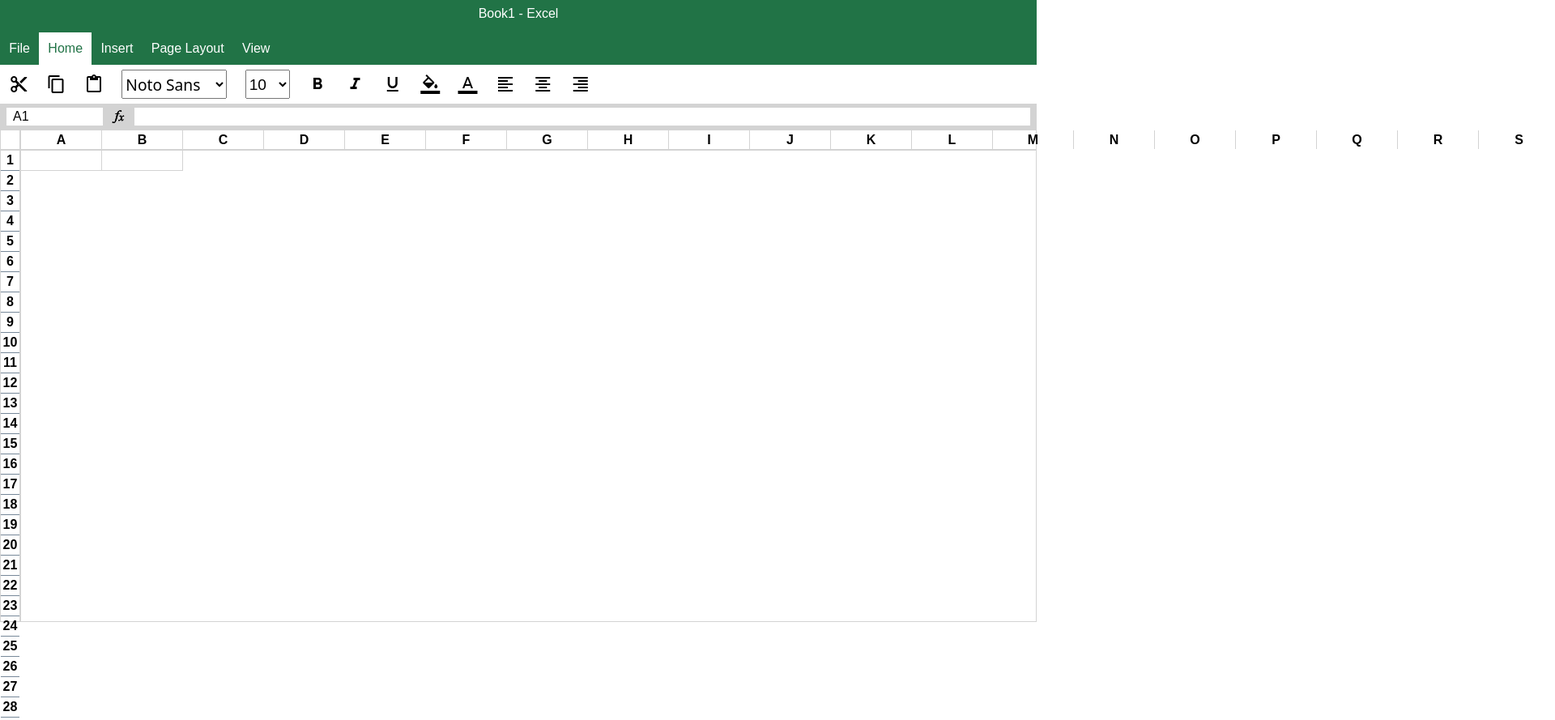
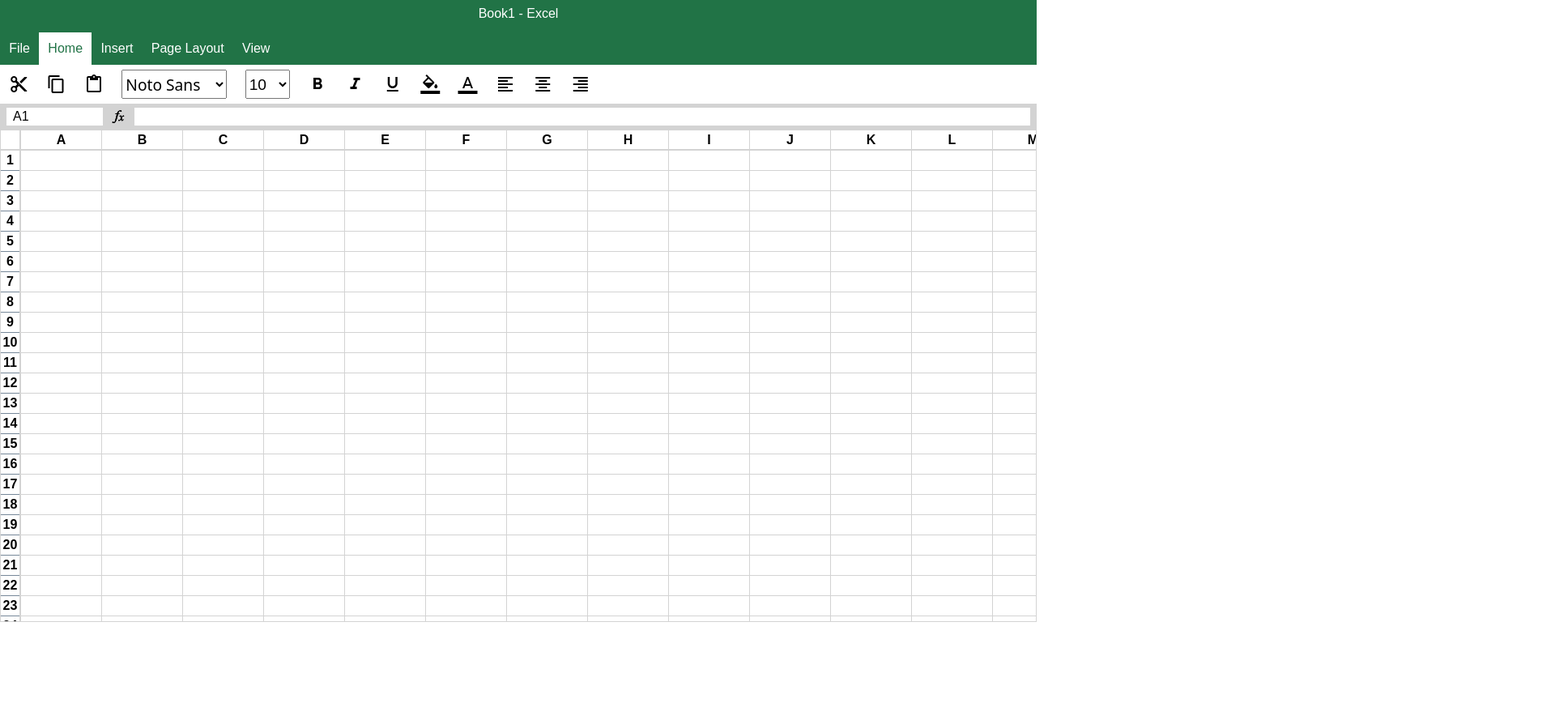
Before and after one commit to naman3112/excel-clone, a plain HTML site: page index.html in a window 1280 px wide. Shown: the top 889 px of the page at 81% size, 1920 px wide, since content can reach past the window. After the commit the page ends 800 px from the top, so only its background shows below. Drawn offline with nearby package versions, Linux system fonts and the light colour scheme.

Commit message:
added cells in the excel and editable

```diff
--- a/index.html
+++ b/index.html
@@ -96,8 +96,6 @@
             </div>
             <div id="cells">
                 <div class="cell-row">
-                    <div class="input-cell"></div>
-                    <div class="input-cell"></div>
 
                 </div>
 
--- a/script.js
+++ b/script.js
@@ -15,4 +15,10 @@ for (let i = 1; i <= 100; i++) {
   $("#rows").append(`<div class="row-name"> ${i} </div>`)
 }
 
-console.log(str);
+for(let i=1;i<=100;i++){
+    let row=$(`<div class="cell-row"></div>`);
+    for(let j=1;j<=100;j++){
+         row.append(` <div id="row-${i}-col-${j}" class="input-cell" contenteditable="true"></div>`);
+    }
+    $("#cells").append(row);
+}
--- a/style.css
+++ b/style.css
@@ -148,18 +148,21 @@ body{
     border: 1px solid lightgray;
     display: flex;
     flex-direction: row;
+    overflow: hidden;
 }
 
 #rows {
     width: 25px;
     height: calc(76vh - 25px);
     border: 1px solid lightgray;
+    overflow: hidden;
 }
 
 #cells {
     width: calc(100vw - 25px);
     height: calc(76vh - 25px);
     border: 1px solid lightgray;
+    overflow: hidden;
 }
 
 .column-name {
```
